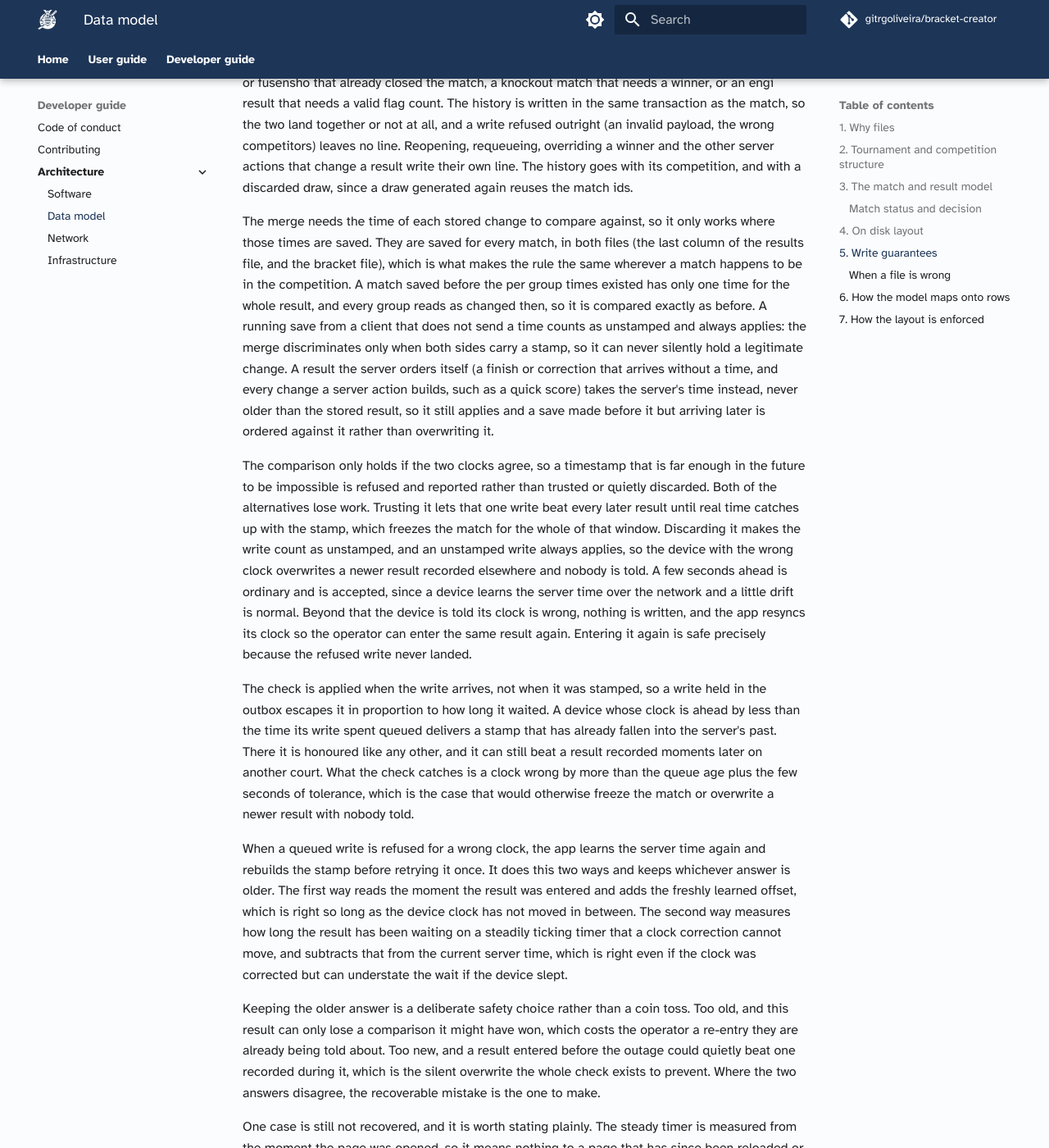
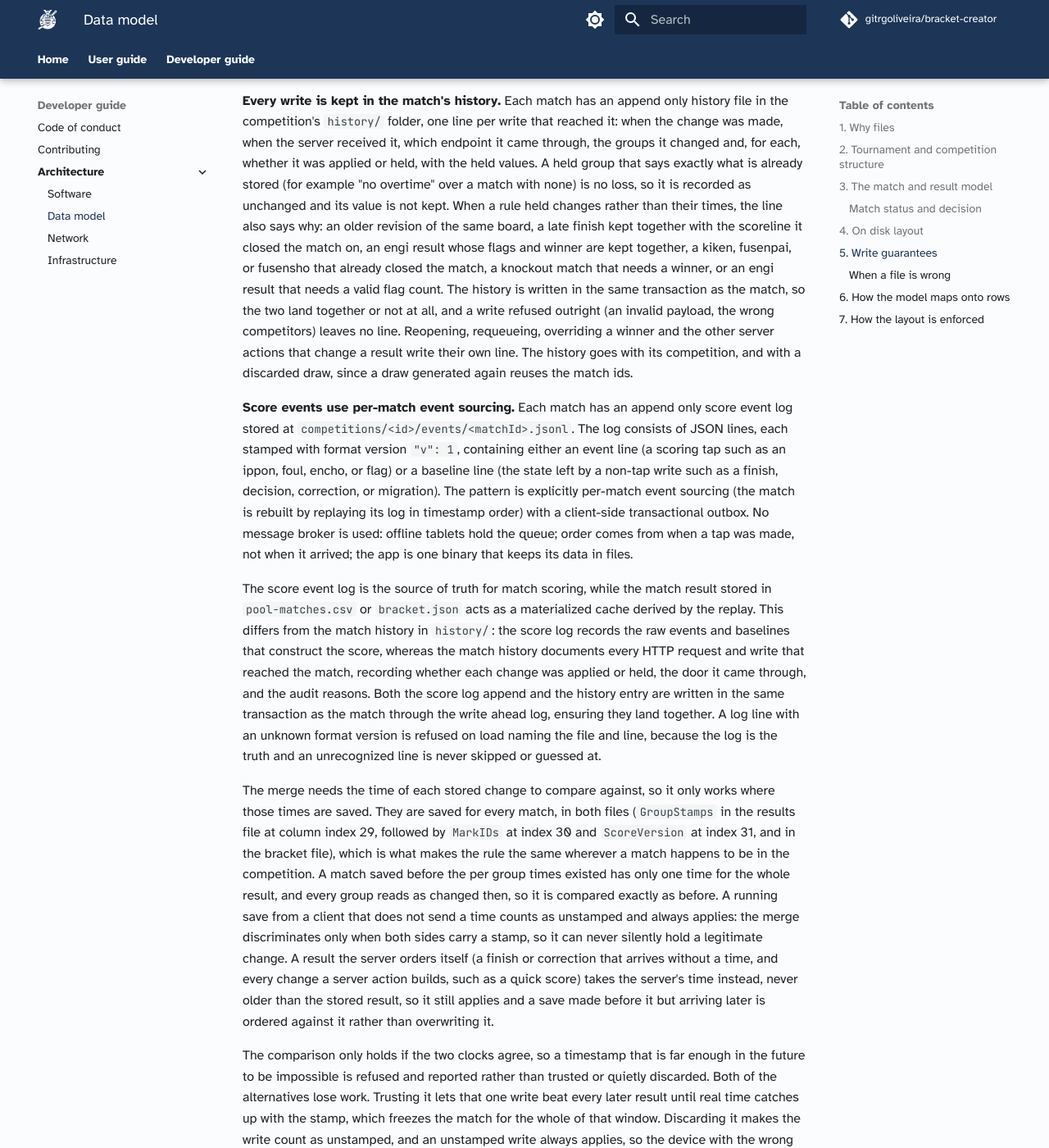
Before and after one commit to gitrgoliveira/bracket-creator, an MkDocs documentation site: the page built from docs/architecture/data-model.md, in a window 1280 px wide and 1400 px high, scrolled down 11173 px. Shown: the whole window at 82% size. Built offline with MkDocs 1.6.1 and Material for MkDocs 9.7.7, drawn with Linux system fonts in a browser that asks for light colours; comment, search, counter and statistics services are not loaded; some of the changed text lies outside the part shown.

Commit message:
docs(bc-evts): the per-match score log, its format and the build header
Per-match event sourcing with a client-side outbox, why no message
broker, the events/ folder, the MarkIDs and ScoreVersion columns, the
score-events endpoint and X-App-Build. Drafted by Antigravity, checked
against the code.

Co-Authored-By: Claude Opus 5.5 <noreply@anthropic.com>

````diff
--- a/docs/architecture/data-model.md
+++ b/docs/architecture/data-model.md
@@ -254,6 +254,7 @@ classDiagram
         +bool ReopenPending
         +long ModifiedAt
         +map GroupStamps
+        +MarkIDs MarkIDs
         +int ScoreVersion (score-log line count)
         +map EventSeqs (per device session, the highest logged tap seq)
     }
@@ -339,6 +340,7 @@ classDiagram
         +bool DecidedByHantei (legacy, read-only)
         +long ModifiedAt
         +map GroupStamps
+        +MarkIDs MarkIDs
         +int ScoreVersion (score-log line count)
         +map EventSeqs (per device session, the highest logged tap seq)
     }
@@ -510,6 +512,11 @@ classDiagram
         every write that reached the match
         applied or held, with held values
     }
+    class events_dir["events/"] {
+        <<JSON lines, one file per match>>
+        append-only score event log
+        event and baseline lines ("v": 1)
+    }
     class wal[".wal/"] {
         <<pending transactions>>
         replayed on startup
@@ -537,6 +544,7 @@ classDiagram
     config_md --> team_members_yaml
     config_md --> overrides_json
     config_md --> history_dir
+    config_md --> events_dir
     team_members_yaml --> lineups_yaml : positions reference members
 ```
 
@@ -547,6 +555,7 @@ Markdown, CSV, and JSON or YAML each earn their place:
 | Markdown with YAML front matter | tournament and competition settings | Human readable and editable, and the body can hold notes |
 | CSV | participants, seeds, pools, pool and league matches | Opens in a spreadsheet; one row per record diffs cleanly |
 | JSON and YAML | bracket, eligibility, lineups, overrides | Tree shaped data that does not fit a row |
+| JSON lines (JSONL) | match history and per-match score event logs | Append-only audit trail and event sourcing stream; one line per write or event |
 
 A competitor list must exist before a seed can be set: a seed ranks a participant, so a rank
 with nobody to attach it to is refused, not stored. Clearing a seeding is exempt, since that
@@ -574,9 +583,12 @@ from cache while holding it, so two writes to the same competition cannot interl
 
 **Multi file changes are transactional.** Some actions touch several files at once, for
 example recording a withdrawal writes the match result, the competitor eligibility record
-and the updated bracket. Those run as a transaction: the intended writes are collected,
-committed to a write ahead log, and only then applied. If the process stops midway the log
-is replayed at the next startup, so the group either lands completely or not at all.
+and the updated bracket. Similarly, match writes, their append-only score event logs in
+`events/<matchId>.jsonl`, and their audit trail in `history/<matchId>.jsonl` are staged in the
+same transaction as the match result (in `pool-matches.csv` or `bracket.json`). Those run as a
+transaction: the intended writes are collected, committed to a write ahead log, and only then
+applied. If the process stops midway the log is replayed at the next startup, so the group
+either lands completely or not at all.
 One write sits outside this: a participant edit lands by atomic rename rather than through the
 log, so it is crash safe on its own but is not rolled back if the rest of the group fails.
 
@@ -674,10 +686,30 @@ overriding a winner and the other server actions that change a result write thei
 The history goes with its competition, and with a discarded draw, since a draw generated again
 reuses the match ids.
 
+**Score events use per-match event sourcing.** Each match has an append only score event log
+stored at `competitions/<id>/events/<matchId>.jsonl`. The log consists of JSON lines, each
+stamped with format version `"v": 1`, containing either an event line (a scoring tap such as
+an ippon, foul, encho, or flag) or a baseline line (the state left by a non-tap write such as
+a finish, decision, correction, or migration). The pattern is explicitly per-match event sourcing
+(the match is rebuilt by replaying its log in timestamp order) with a client-side transactional
+outbox. No message broker is used: offline tablets hold the queue; order comes from when a tap
+was made, not when it arrived; the app is one binary that keeps its data in files.
+
+The score event log is the source of truth for match scoring, while the match result stored in
+`pool-matches.csv` or `bracket.json` acts as a materialized cache derived by the replay. This
+differs from the match history in `history/`: the score log records the raw events and baselines
+that construct the score, whereas the match history documents every HTTP request and write that
+reached the match, recording whether each change was applied or held, the door it came through,
+and the audit reasons. Both the score log append and the history entry are written in the same
+transaction as the match through the write ahead log, ensuring they land together. A log line
+with an unknown format version is refused on load naming the file and line, because the log is the
+truth and an unrecognized line is never skipped or guessed at.
+
 The merge needs the time of each stored change to compare against, so it only works where
-those times are saved. They are saved for every match, in both files (the last column of the
-results file, and the bracket file), which is what makes the rule the same wherever a match
-happens to be in the competition. A match saved before the per group times existed has only
+those times are saved. They are saved for every match, in both files (`GroupStamps` in the
+results file at column index 29, followed by `MarkIDs` at index 30 and `ScoreVersion` at index 31,
+and in the bracket file), which is what makes the rule the same wherever a match happens to be
+in the competition. A match saved before the per group times existed has only
 one time for the whole result, and every group reads as changed then, so it is compared exactly
 as before. A running save from a client that does not send a time counts as unstamped and
 always applies: the merge discriminates only when both sides carry a stamp, so it can never
@@ -816,12 +848,14 @@ Appending columns and leaving some fields unwritten are the two consequences tha
 
 * Column position is the contract. New fields are appended, and a file written by an older
   version stays readable because the reader leaves each missing trailing column at its
-  documented default, empty for most and `-1` for the round number, which means unknown.
-* Some fields are useful only in flight and are not written at all. Client revision markers
-  used to discard out of order writes are one example: they exist to order writes within one
-  session and carry no meaning once the result has landed. A match's queue position is
-  another. It is derived from court, status and scheduled time each time a match list is
-  served, so the queue shrinks as matches finish. Persisting it would let a stale copy
+  documented default, empty for most (including `MarkIDs` at column index 30 and `ScoreVersion`
+  at index 31 defaulting to empty and 0) and `-1` for the round number, which means unknown.
+* Some fields are useful only in flight and are not written at all. Transient client revision
+  markers used to discard out of order writes within a single session are one example, whereas
+  the log-derived `ScoreVersion` is persisted in `pool-matches.csv` and `bracket.json` so readers
+  can order running match updates against incoming events. A match's queue position is
+  another in-flight field. It is derived from court, status and scheduled time each time a match
+  list is served, so the queue shrinks as matches finish. Persisting it would let a stale copy
   disagree with the schedule it was drawn from, so it is
   excluded from `pool-matches.csv` by name, on top of carrying a tag that already keeps it out
   of the YAML-marshalled forms.
````
Also changed, not shown: docs/architecture/infrastructure-architecture.md (+1 -1 lines), docs/architecture/network-architecture.md (+8 -2 lines), docs/user-guide/organisers/run-tournament.md (+2 -0 lines).
